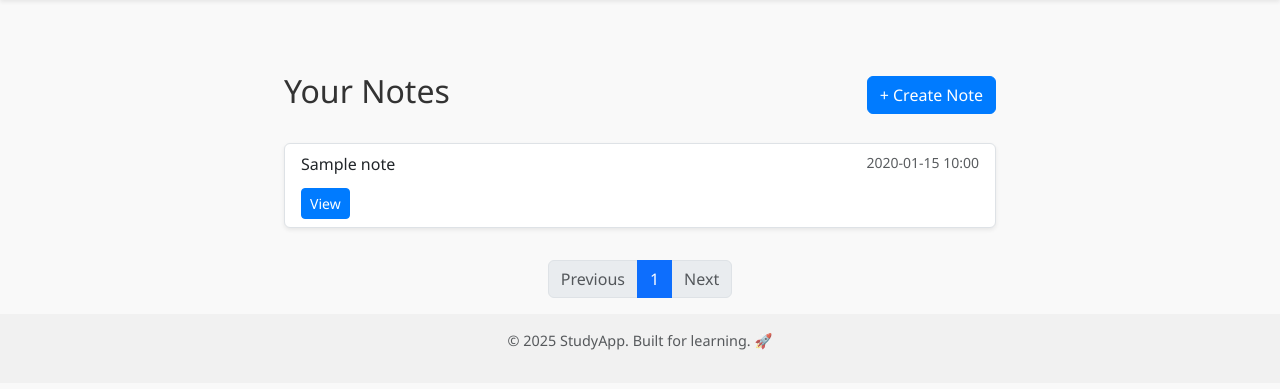
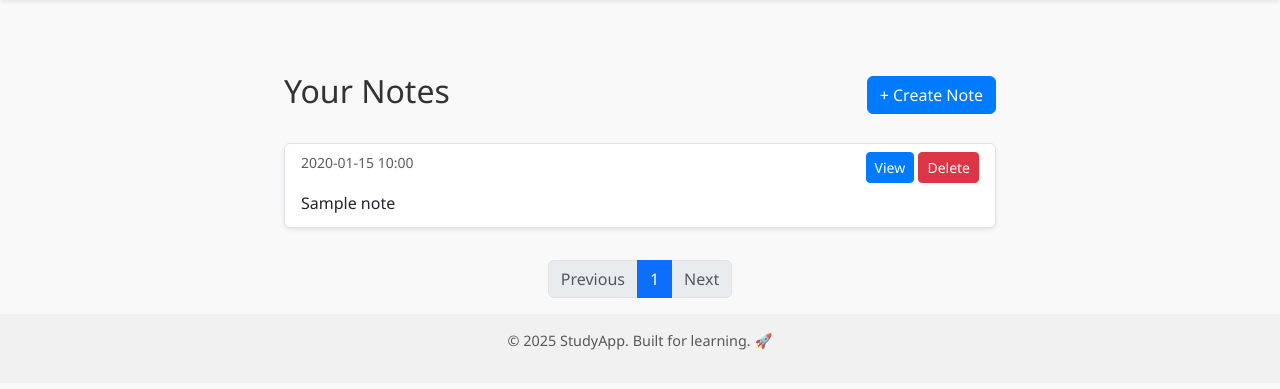
Before and after one commit to peejaykoy12345/Scholarly, a Flask app: page /notes in a window 1280 px wide. Shown: the part 57-446 px from the top of the page. Run offline with Flask 3, Linux system fonts and the light colour scheme; a user stored in the database is signed in; tables that the repository leaves empty hold one stand-in row (values such as "Sample post").

Commit message:
Added a delete button for the notes

```diff
--- a/Scholarly/routes/notes_routes.py
+++ b/Scholarly/routes/notes_routes.py
@@ -87,3 +87,17 @@ def view_notes(note_id):
     if note.owner_id != current_user.id:
         abort(403)
     return render_template('view_notes.html', note=note)
+
+@notes_bp.route('/delete_notes/<int:note_id>')
+@login_required
+def delete_notes(note_id):
+    note = Notes.query.get_or_404(note_id)
+
+    if note.author != current_user:
+        abort(403)
+
+    db.session.delete(note)
+    db.session.commit()
+    flash("Note successfully deleted", "success")
+
+    return redirect(url_for('notes.notes'))
--- a/Scholarly/templates/notes.html
+++ b/Scholarly/templates/notes.html
@@ -14,9 +14,14 @@
     <div class="list-group">
       {% for note in notes.items %}
         <div class="list-group-item mb-2 shadow-sm rounded">
-          <small class="text-muted float-end">{{ note.date_created.strftime('%Y-%m-%d %H:%M') }}</small>
-          <p class="mb-1">{{ note.title }}</p>
-          <a href="{{ url_for('notes.view_notes', note_id=note.id) }}" class="btn btn-sm btn-primary mt-2">View</a>
+          <div class="d-flex justify-content-between">
+            <small class="text-muted">{{ note.date_created.strftime('%Y-%m-%d %H:%M') }}</small>
+            <div>
+              <a href="{{ url_for('notes.view_notes', note_id=note.id) }}" class="btn btn-sm btn-primary">View</a>
+              <a href="{{ url_for('notes.delete_notes', note_id=note.id) }}" class="btn btn-sm btn-danger" onclick="return confirm('Are you sure you want to delete this note?');">Delete</a>
+            </div>
+          </div>
+          <p class="mb-1 mt-2">{{ note.title }}</p>
         </div>
       {% endfor %}
     </div>
```
